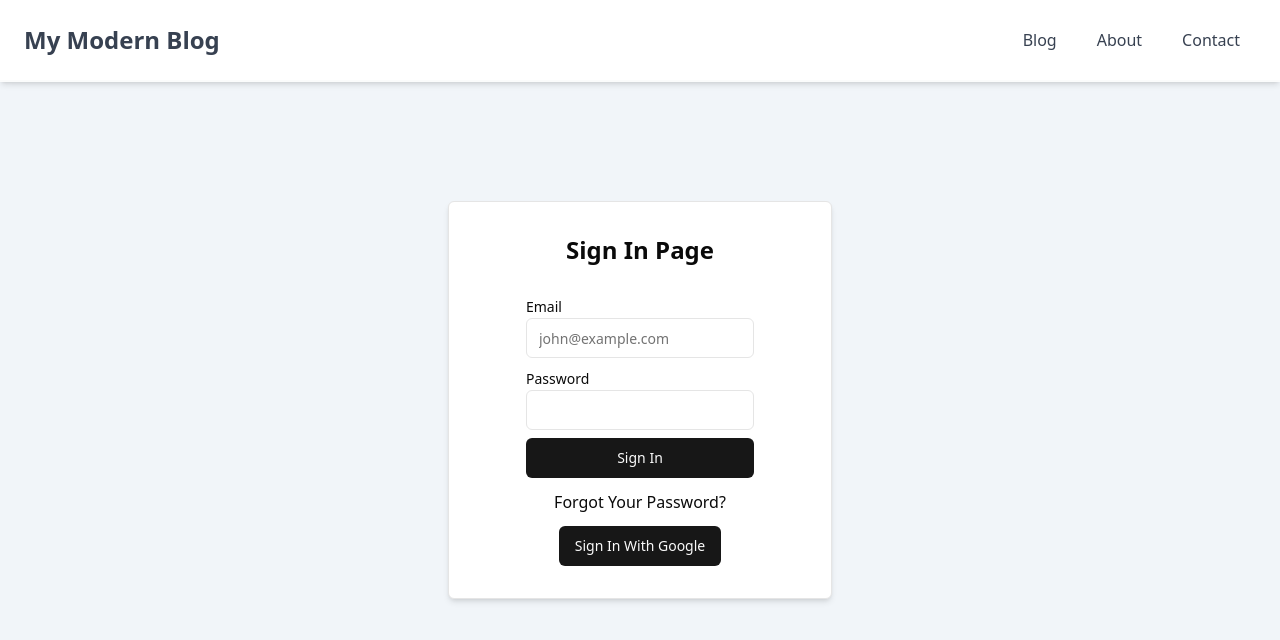
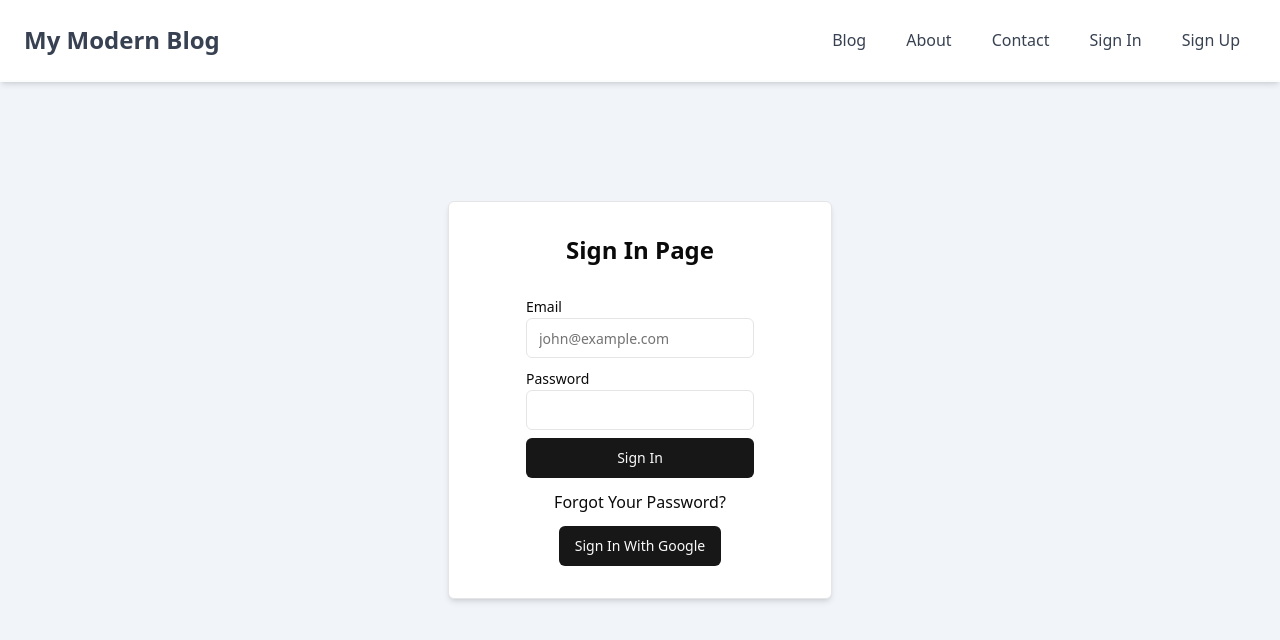
Before and after one commit to X29w/Blog-Platform, a Next.js app in the folder apps/frontend/: page /auth/signin in a window 1280 px wide. Shown: the top 640 px of the page. Built offline with nearby package versions, Linux system fonts and the light colour scheme; no server answers.

Commit message:
[add:next]接入退出登录

```diff
--- /dev/null
+++ b/apps/frontend/src/app/api/auth/signout/route.ts
@@ -0,0 +1,7 @@
+import { deleteSession } from "@/utils/config/session";
+import { redirect } from "next/navigation";
+
+export const GET = async () => {
+  await deleteSession();
+  redirect("/");
+};
--- a/apps/frontend/src/app/page.tsx
+++ b/apps/frontend/src/app/page.tsx
@@ -2,6 +2,7 @@ import Hero from "@/components/server/feature/Hero";
 import Posts from "@/components/server/feature/Posts";
 import { DEFAULT_PAGE_SIZE } from "@/constant/config";
 import { fetchPosts } from "@/service/services/post";
+import { getSession } from "@/utils/config/session";
 import type { FC } from "react";
 
 interface HomeProps {
@@ -15,6 +16,8 @@ const Home: FC<HomeProps> = async ({ searchParams }) => {
   const { posts, totalPosts } = await fetchPosts({
     page: page ? +page : undefined,
   });
+  const session = await getSession();
+
   return (
     <>
       <Hero />
--- a/apps/frontend/src/components/client/common/NavBar.tsx
+++ b/apps/frontend/src/components/client/common/NavBar.tsx
@@ -1,3 +1,5 @@
+import ConditionalRender from "@/components/general/ConditionalRender";
+import SignInPanel from "@/components/server/common/SignInPanel";
 import { getSession } from "@/utils/config/session";
 import Link from "next/link";
 import type { FC } from "react";
@@ -19,11 +21,13 @@ const NavBar: FC<NavBarProps> = async () => {
         <Link href="#contact" className="">
           Contact
         </Link>
-        {/*   {session && session.user ? (
-          <Profile user={session.user} />
-        ) : (
-          <SignInPanel />
-        )} */}
+
+        <ConditionalRender
+          condition={!!(session && session.user)}
+          fallback={<SignInPanel />}
+        >
+          <a href="/api/auth/signout">Sign Out</a>
+        </ConditionalRender>
       </div>
     </>
   );
--- /dev/null
+++ b/apps/frontend/src/components/server/common/SignInPanel.tsx
@@ -0,0 +1,13 @@
+import Link from "next/link";
+import { Fragment, type FC } from "react";
+
+interface SignInPanelProps {}
+
+const SignInPanel: FC<SignInPanelProps> = () => (
+  <Fragment>
+    <Link href={"/auth/signin"}>Sign In</Link>
+    <Link href={"/auth/signup"}>Sign Up</Link>
+  </Fragment>
+);
+
+export default SignInPanel;
```
